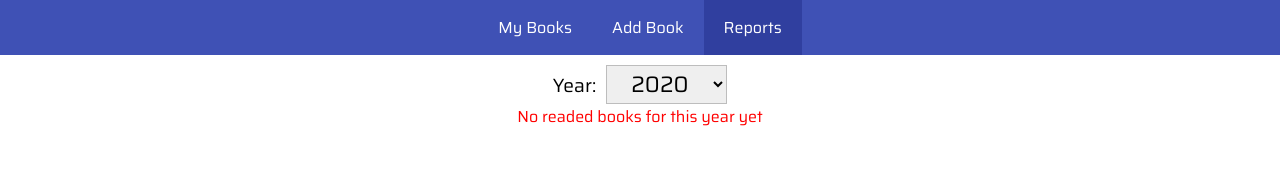
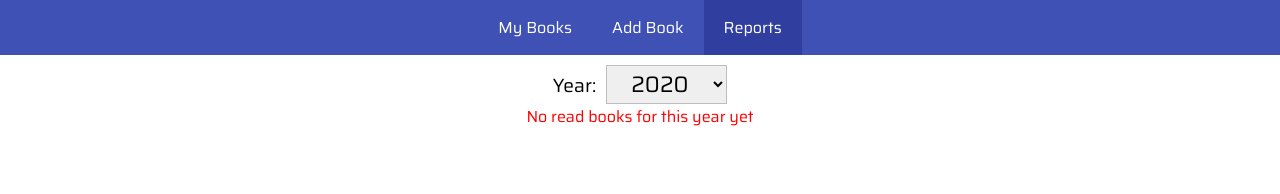
Before and after one commit to pedrorfigueiredo/my-library, a React (Create React App) app: page /report in a window 1280 px wide. Shown: the top 194 px of the page. Built offline with nearby package versions, Linux system fonts and the light colour scheme.

Commit message:
change some words typos

```diff
--- a/package.json
+++ b/package.json
@@ -8,7 +8,7 @@
     "@testing-library/user-event": "^12.1.10",
     "axios": "^0.21.0",
     "prop-types": "^15.7.2",
-    "react": "^17.0.1",
+    "react": "^16.14.0",
     "react-dom": "^17.0.1",
     "react-icons": "^3.11.0",
     "react-redux": "^7.2.2",
--- a/src/components/BookCard/BookCard.jsx
+++ b/src/components/BookCard/BookCard.jsx
@@ -34,11 +34,11 @@ function BookCard({ id, title, author, year, isRead, monthRead, yearRead }) {
       <DeleteButton onClick={handleDeleteBook} />
       {isRead ? (
         <ReadState isRead={isRead} onClick={handleReadBook}>
-          Readed - {monthRead}/{yearRead}
+          Read - {monthRead}/{yearRead}
         </ReadState>
       ) : (
         <ReadState isRead={isRead} onClick={handleReadBook}>
-          Not readed
+          Not read
         </ReadState>
       )}
     </Wrapper>
--- a/src/pages/Report/Report.jsx
+++ b/src/pages/Report/Report.jsx
@@ -37,7 +37,7 @@ function Report() {
       {filteredBooks.length > 0 ? (
         <MonthStats books={filteredBooks} />
       ) : (
-        <Message>No readed books for this year yet</Message>
+        <Message>No read books for this year yet</Message>
       )}
     </Wrapper>
   );
```
Also changed, not shown: src/setupTests.js (deleted, +0 -5 lines), 2 other files (tests, documents, lock files or other folders).
